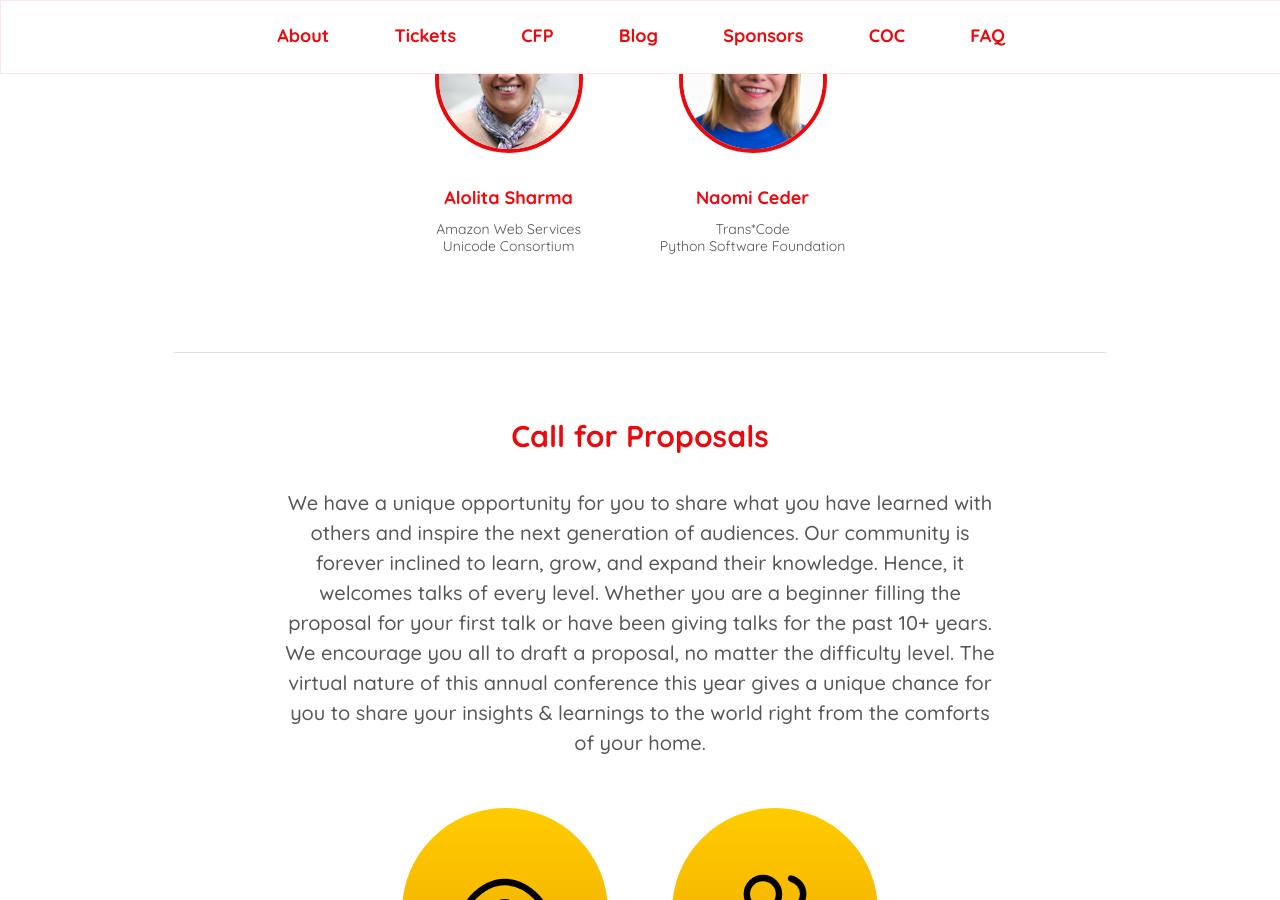
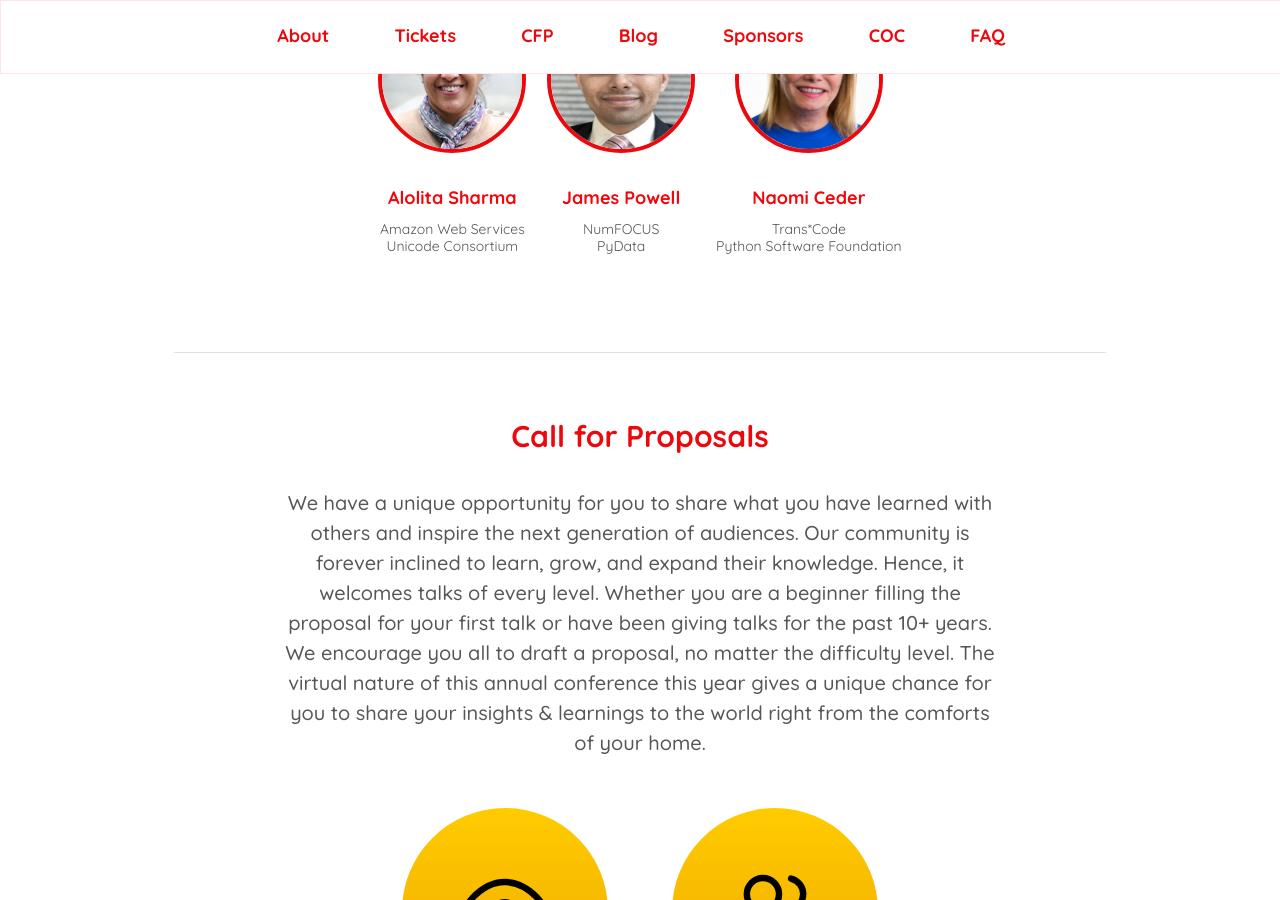
Before and after one commit to pythonindia/inpycon2020, a Jekyll site: the page built from index.md, in a window 1280 px wide and 900 px high, scrolled down 1589 px. Built offline with Jekyll 4.4.1, drawn with Linux system fonts in a browser that asks for light colours.

Commit message:
Announce James Powell as Keynote Speaker
Signed-off-by: Sayan Chowdhury <sayan.chowdhury2012@gmail.com>

```diff
--- a/_data/speakers.yml
+++ b/_data/speakers.yml
@@ -4,6 +4,9 @@
 - name: Alolita Sharma
   brief: Amazon Web Services<br/>Unicode Consortium
   image: /assets/images/alolitasharma.jpg
+- name: James Powell
+  brief: NumFOCUS<br/>PyData
+  image: /assets/images/jamespowell.jpg
 - name: Naomi Ceder
   brief: Trans*Code<br/>Python Software Foundation
   image: /assets/images/naomiceder_headshot_web.jpg
```
Also changed, not shown: assets/images/jamespowell.jpg (added).
